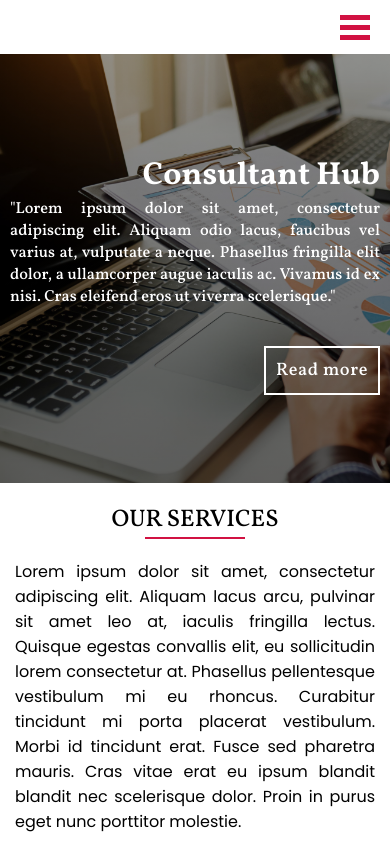
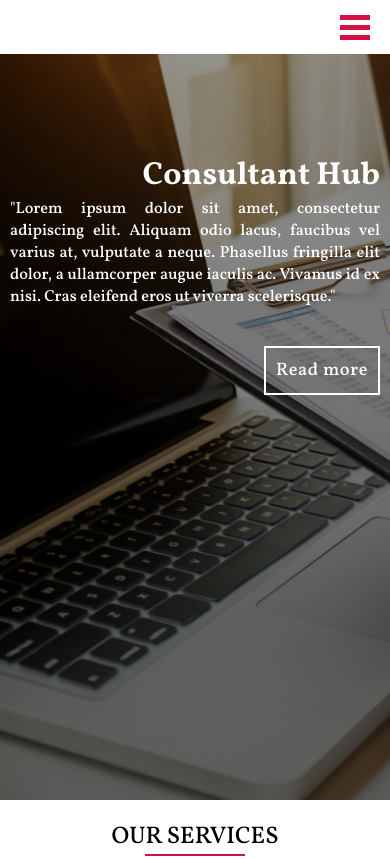
Before and after one commit to Ronald-Bn/consultant-hub, a plain HTML site: page index.html in a window 390 px wide. Shown: the top 859 px of the page. Drawn offline with nearby package versions, Linux system fonts and the light colour scheme.

Commit message:
responsive screen bug fixed

```diff
--- a/index.js
+++ b/index.js
@@ -34,29 +34,28 @@ $(document).on("scroll", function () {
     }
 });
 
+
 $(document).ready(function () {
     $('#hamburger-icon').click(function () {
         $(this).toggleClass('open');
         $('.closebtn').addClass('open');
+        $('body').css('overflow', 'hidden');
     });
 
     $(".nav-links").click(function () {
         $("#myNav").css('width', '0%');
-        console.log('clicked');
         $('#hamburger-icon').removeClass('open');
+        $('body').css('overflow', 'visible');
     });
 
     $(".closebtn").click(function () {
         $("#myNav").css('width', '0%');
         $('#hamburger-icon').removeClass('open');
+        $('body').css('overflow', 'visible');
     });
 });
+
 
 function openNav() {
     document.getElementById("myNav").style.width = "100%";
 }
-
-// function closeNav() {
-//     document.getElementById("myNav").style.width = "0%";
-//     console.log('clicked');
-// }
--- a/styles.css
+++ b/styles.css
@@ -22,8 +22,6 @@ body {
     padding: 10px 100px 10px 100px;
     justify-content: space-between;
 }
-
-
 
 .nav-div {
     align-self: center;
@@ -56,7 +54,8 @@ body {
     background-image: linear-gradient(rgba(0, 0, 0, 0.4), rgba(0, 0, 0, 0.6)), url('background-image-min.jpg');
     background-repeat: no-repeat;
     background-size: cover;
-    min-height: 700px;
+    min-height: 650px;
+    max-height: 800px;
 }
 
 .img-logo {
@@ -353,11 +352,6 @@ h2 {
         display: none;
     }
 
-    .home {
-        height: 100%;
-        min-height: 100%;
-    }
-
     .home-div {
         padding: 10px 20px 10px 20px;
         background-color: #fff;
```
